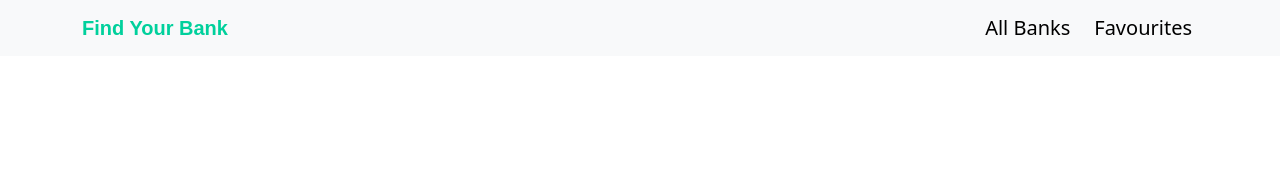
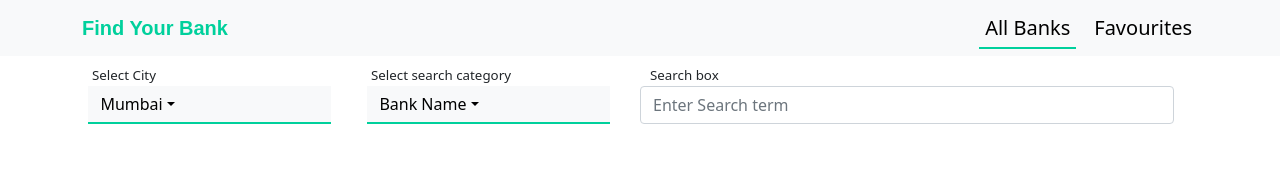
Before and after one commit to ShinchanThakur/Find-Your-Bank---Grow-Assignment, a React (Create React App) app: page /all-banks in a window 1280 px wide. Shown: the top 190 px of the page. Built offline with nearby package versions, Linux system fonts and the light colour scheme; no server answers.

Commit message:
Redirecting done

```diff
--- a/src/App.js
+++ b/src/App.js
@@ -2,7 +2,7 @@ import './App.css';
 import 'bootstrap/dist/css/bootstrap.min.css';
 import NavBarHeader from './components/navbar';
 import React from 'react';
-import { Route, Switch } from "react-router-dom";
+import { Route, Switch, Redirect } from "react-router-dom";
 import AllBanks from './components/allbanks';
 import Favourites from './components/favourites';
 import Axios from 'axios';
@@ -107,13 +107,15 @@ export default class App extends React.Component {
       <div className="App">
         <NavBarHeader />
         <Switch>
-          <Route exact path="/" render={() => <AllBanks
+          <Route exact path="/all-banks" render={() => <AllBanks
           favourites={this.state.favourites} isLoading={this.state.isLoading} toogle={this.toogle}
           rowData={this.state.rowData} changeCity={this.changeCity} changeCategory={this.changeCategory}
           changeSearch={this.changeSearch} city={this.state.city} category={this.state.category}
           searchTerm={this.state.searchTerm} />} />
           <Route path="/favourites" render={() => <Favourites favourites={this.state.favourites} />} />
           <Route path="/bank-details/:ifsc_code" render={() => <Modal rowData={this.state.rowData}/>} />
+          <Redirect exact from="/" to="/all-banks" />
+          <Redirect exact from="/Find-Your-Bank---Grow-Assignment" to="/all-banks" />
         </Switch>
       </div>
     );
--- a/src/components/navbar.js
+++ b/src/components/navbar.js
@@ -12,7 +12,7 @@ export default class navbar extends React.Component {
           <Navbar.Brand className="navHeading" href="#home">Find Your Bank</Navbar.Brand>
 
           <div>
-            <NavLink exact style={{ textDecoration: 'none' }} className="menu-option" activeClassName="active_class" to="/">All Banks</NavLink>
+            <NavLink exact style={{ textDecoration: 'none' }} className="menu-option" activeClassName="active_class" to="/all-banks">All Banks</NavLink>
             <NavLink exact style={{ textDecoration: 'none' }} className="menu-option" activeClassName="active_class" to="/favourites">Favourites</NavLink>
 
           </div>
```
